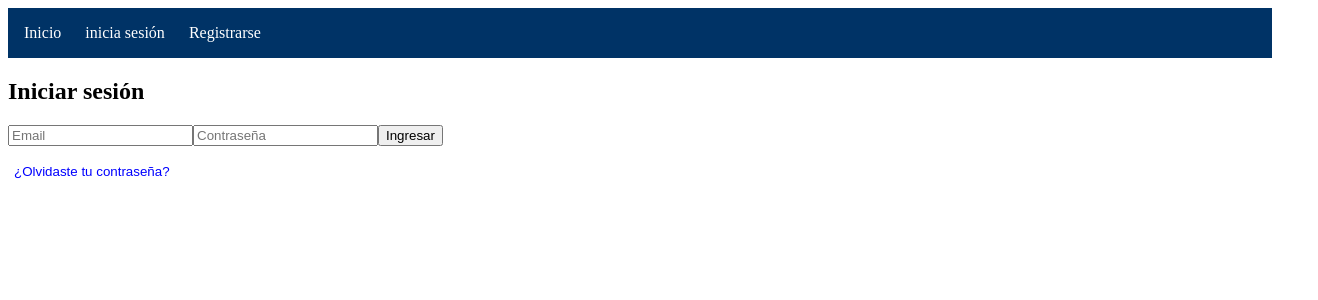
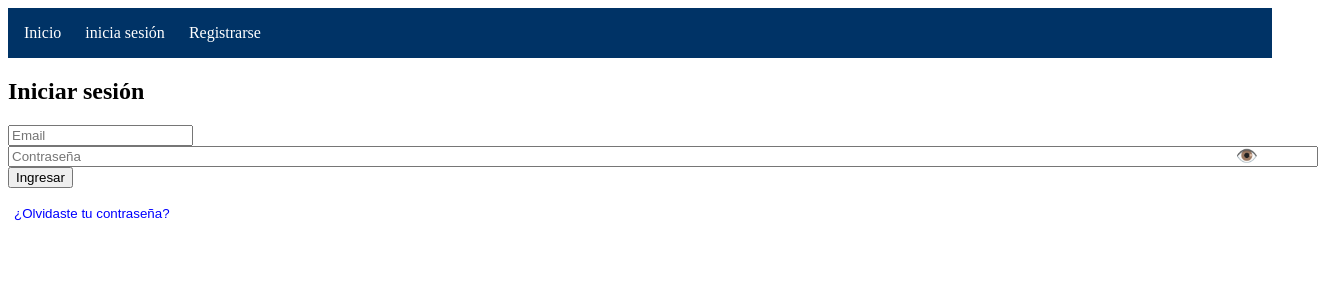
Before and after one commit to ushiropaul/ISF-admin, a React (Vite) app: page /login in a window 1280 px wide. Shown: the top 300 px of the page, 1318 px wide, since content can reach past the window. Built offline with nearby package versions, Linux system fonts and the light colour scheme.

Commit message:
boton del ojito

```diff
--- a/src/pages/Login/Login.css
+++ b/src/pages/Login/Login.css
@@ -29,3 +29,24 @@
   color: red;
   margin-top: 1rem;
 }
+
+
+.password-container {
+  position: relative;
+}
+
+.password-container input {
+  width: 100%;
+  padding-right: 40px; /* espacio para el botón */
+}
+
+.toggle-password {
+  position: absolute;
+  right: 8px;
+  top: 50%;
+  transform: translateY(-50%);
+  background: none;
+  border: none;
+  cursor: pointer;
+  font-size: 18px;
+}
--- a/src/pages/Login/Login.jsx
+++ b/src/pages/Login/Login.jsx
@@ -6,6 +6,7 @@
 export default function Login() {
   const [email, setEmail] = useState('');
   const [password, setPassword] = useState('');
+  const [showPassword, setShowPassword] = useState(false);
   const [error, setError] = useState('');
   const navigate = useNavigate();
 
@@ -70,13 +71,22 @@
         placeholder="Email"
         required
       />
+      <div className="password-container">
         <input
-        type="password"
+          type={showPassword ? 'text' : 'password'}
           value={password}
           onChange={(e) => setPassword(e.target.value)}
           placeholder="Contraseña"
           required
         />
+        <button
+          type="button"
+          className="toggle-password"
+          onClick={() => setShowPassword(!showPassword)}
+        >
+          {showPassword ? '🙈' : '👁️'}
+        </button>
+      </div>
       <button type="submit">Ingresar</button>
       {error && <p style={{ color: 'red' }}>{error}</p>}
       <p style={{ marginTop: '1rem' }}>
```
Lines whose indentation alone changed are shown as unchanged.
